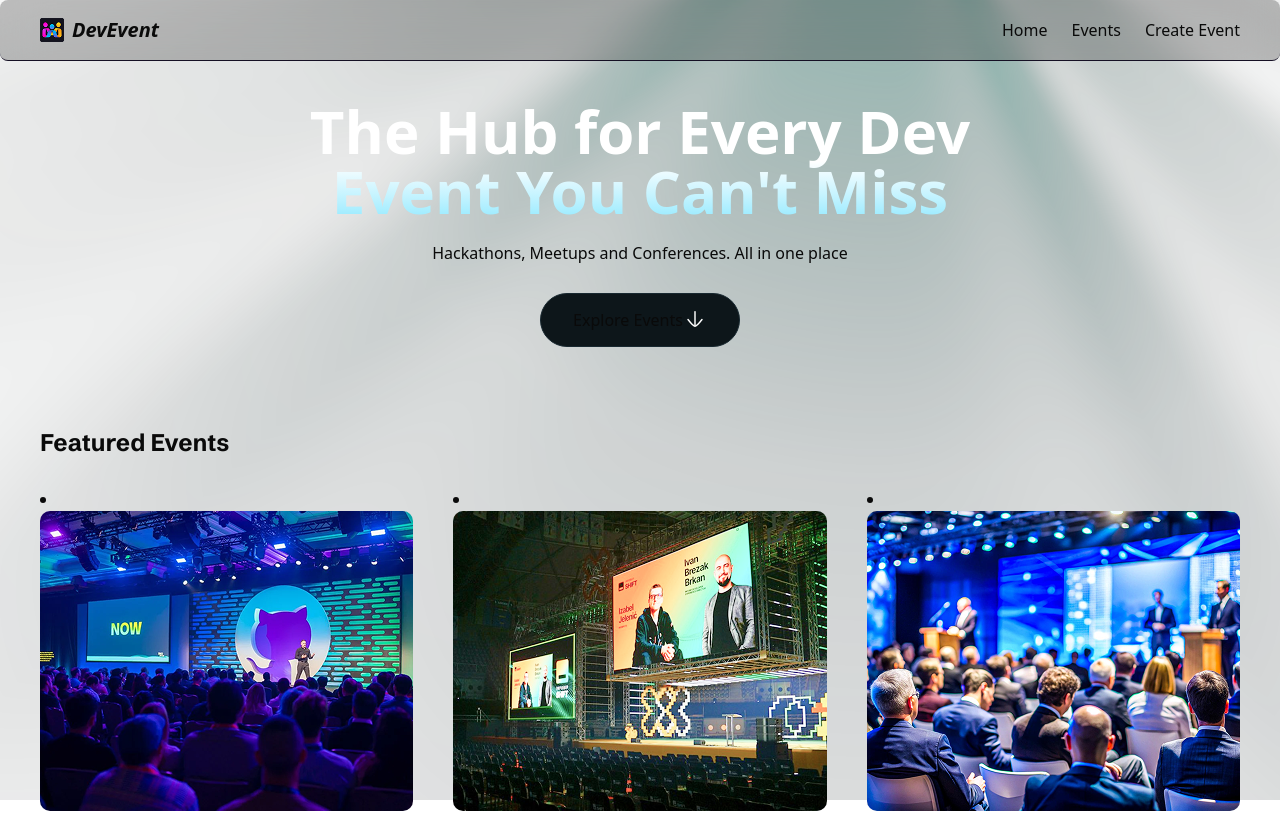
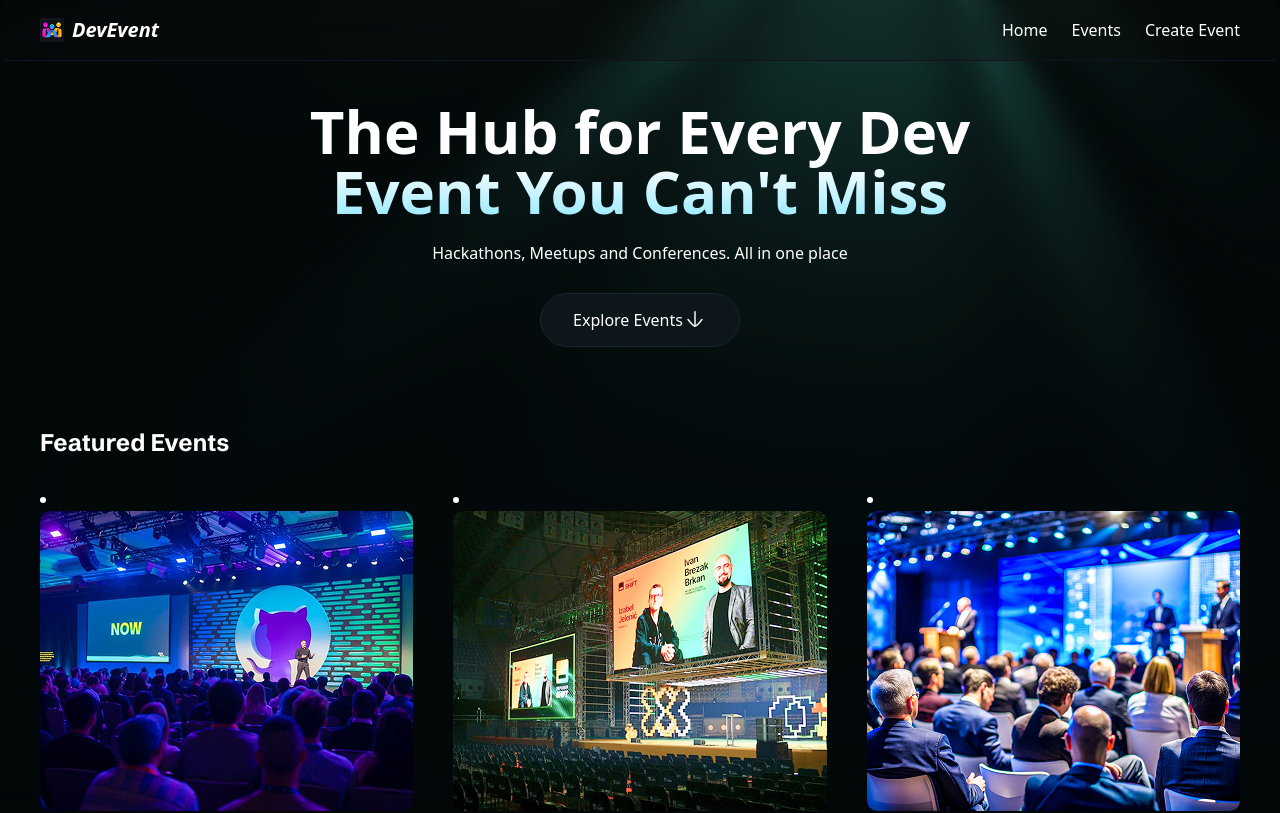
Before and after one commit to Thelusma-harly/dev-event, a Next.js app: page / in a window 1280 px wide. Shown: the top 813 px of the page. Built offline with nearby package versions, Linux system fonts and the light colour scheme; a web font is replaced by a local one.

Commit message:
implement posthog

```diff
--- a/app/globals.css
+++ b/app/globals.css
@@ -11,11 +11,13 @@
   --color-dark-100: #0d161a;
   --color-dark-200: #182830;
   --radius: 0.625rem;
+  --background: #030708;
+  --foreground: #ffffff;
   --card: oklch(1 0 0);
   --card-foreground: oklch(0.145 0 0);
   --popover: oklch(1 0 0);
   --popover-foreground: oklch(0.145 0 0);
-  --primary: oklch(0.205 0 0);
+  --primary: #59deca;
   --primary-foreground: oklch(0.985 0 0);
   --secondary: oklch(0.97 0 0);
   --secondary-foreground: oklch(0.205 0 0);
@@ -40,8 +42,6 @@
   --sidebar-accent-foreground: oklch(0.205 0 0);
   --sidebar-border: oklch(0.922 0 0);
   --sidebar-ring: oklch(0.708 0 0);
-  --background: oklch(1 0 0);
-  --foreground: oklch(0.145 0 0);
 }
 
 @theme inline {
@@ -88,9 +88,6 @@
   --radius-md: calc(var(--radius) - 2px);
   --radius-lg: var(--radius);
   --radius-xl: calc(var(--radius) + 4px);
-  --radius-2xl: calc(var(--radius) + 8px);
-  --radius-3xl: calc(var(--radius) + 12px);
-  --radius-4xl: calc(var(--radius) + 16px);
 }
 
 @utility flex-center {
@@ -274,37 +271,3 @@
     }
   }
 }
-
-.dark {
-  --background: oklch(0.145 0 0);
-  --foreground: oklch(0.985 0 0);
-  --card: oklch(0.205 0 0);
-  --card-foreground: oklch(0.985 0 0);
-  --popover: oklch(0.205 0 0);
-  --popover-foreground: oklch(0.985 0 0);
-  --primary: oklch(0.922 0 0);
-  --primary-foreground: oklch(0.205 0 0);
-  --secondary: oklch(0.269 0 0);
-  --secondary-foreground: oklch(0.985 0 0);
-  --muted: oklch(0.269 0 0);
-  --muted-foreground: oklch(0.708 0 0);
-  --accent: oklch(0.269 0 0);
-  --accent-foreground: oklch(0.985 0 0);
-  --destructive: oklch(0.704 0.191 22.216);
-  --border: oklch(1 0 0 / 10%);
-  --input: oklch(1 0 0 / 15%);
-  --ring: oklch(0.556 0 0);
-  --chart-1: oklch(0.488 0.243 264.376);
-  --chart-2: oklch(0.696 0.17 162.48);
-  --chart-3: oklch(0.769 0.188 70.08);
-  --chart-4: oklch(0.627 0.265 303.9);
-  --chart-5: oklch(0.645 0.246 16.439);
-  --sidebar: oklch(0.205 0 0);
-  --sidebar-foreground: oklch(0.985 0 0);
-  --sidebar-primary: oklch(0.488 0.243 264.376);
-  --sidebar-primary-foreground: oklch(0.985 0 0);
-  --sidebar-accent: oklch(0.269 0 0);
-  --sidebar-accent-foreground: oklch(0.985 0 0);
-  --sidebar-border: oklch(1 0 0 / 10%);
-  --sidebar-ring: oklch(0.556 0 0);
-}
--- /dev/null
+++ b/instrumentation-client.ts
@@ -0,0 +1,6 @@
+import posthog from "posthog-js";
+
+posthog.init(process.env.NEXT_PUBLIC_POSTHOG_KEY!, {
+  api_host: process.env.NEXT_PUBLIC_POSTHOG_HOST,
+  defaults: "2025-11-30",
+});
--- a/package.json
+++ b/package.json
@@ -14,6 +14,7 @@
     "lucide-react": "^0.563.0",
     "next": "16.1.6",
     "ogl": "^1.0.11",
+    "posthog-js": "^1.336.4",
     "radix-ui": "^1.4.3",
     "react": "19.2.3",
     "react-dom": "19.2.3",
```
Also changed, not shown: 1 other file (tests, documents, lock files or other folders).
